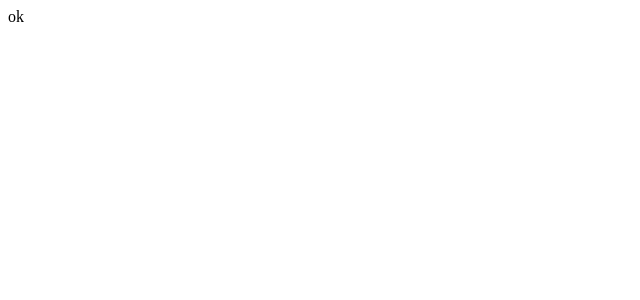
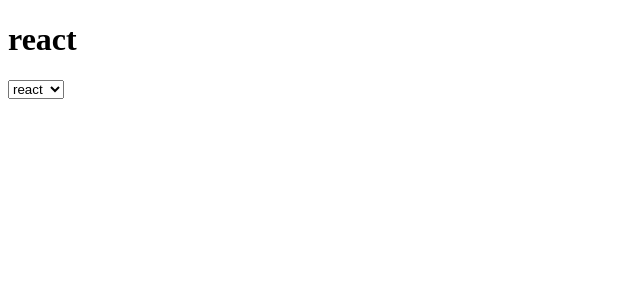
Before and after one commit to buxuku/records, a React (Create React App) app in the folder sync/: page / in a window 1280 px wide. Shown: the top 300 px of the page, without its empty margins (0-640 px from the left). Built offline with nearby package versions, Linux system fonts and the light colour scheme.

Commit message:
add picker component

```diff
--- a/sync/src/actions/index.js
+++ b/sync/src/actions/index.js
@@ -4,7 +4,7 @@
 export const RECEIVE_POSTS = 'RECEIVE_POSTS';
 export const INVALIDATE_REDDIT = 'INVALIDATE_REDDIT';
 
-export function sleectReddit(reddit) {
+export function selectedReddit(reddit) {
     return {
         type: SELECT_REDDIT,
         reddit,
--- /dev/null
+++ b/sync/src/components/Picker.js
@@ -0,0 +1,18 @@
+import React from 'react';
+
+export default function ({ value, onChange, options}) {
+    return (
+        <span>
+            <h1>{value}</h1>
+            <select
+              onChange={e => onChange(e.target.value)}
+              value={value}
+            >
+            {options.map(item => (<option value={item} key={item}>
+                {item}
+                </option>
+            ))}
+            </select>
+        </span>
+    )
+}
--- a/sync/src/containers/App.js
+++ b/sync/src/containers/App.js
@@ -1,5 +1,45 @@
-import React from 'react';
+import React,{ Component } from 'react';
+import { connect } from 'react-redux';
+import Picker from '../components/Picker';
+import { selectedReddit } from '../actions';
 
-export default function App() {
-    return <div>ok</div>
+class App extends Component{
+    constructor(props){
+        super(props);
+    }
+    handleChange = (reddit) => {
+        this.props.dispatch(selectedReddit(reddit));
+    }
+    render() {
+        const { selectedReddit } = this.props;
+        return (
+            <div>
+                <Picker
+                  value="react"
+                  onChange={this.handleChange}
+                  options={['react','redux']}
+                />
+            </div>
+        )
+    }
 }
+
+function mapStateToProps(state) {
+    const { selectedReddit, postByReddit } = state;
+    const {
+        isFetching,
+        lastUpdated,
+        items: posts
+    } = postByReddit[selectedReddit] || {
+        isFetching: true,
+        items: []
+    };
+    return {
+        selectedReddit,
+        posts,
+        lastUpdated,
+        isFetching
+    }
+}
+
+export default connect(mapStateToProps)(App)
--- a/sync/src/reducers/index.js
+++ b/sync/src/reducers/index.js
@@ -1,8 +1,10 @@
 import { combineReducers } from 'redux';
 import selectedReddit from './selectedReddit';
+import postByReddit from './postByReddit';
 
 const rootReducers = combineReducers({
-    selectedReddit
+    selectedReddit,
+    postByReddit
 });
 
 export default rootReducers;
--- /dev/null
+++ b/sync/src/reducers/postByReddit.js
@@ -0,0 +1,8 @@
+export default function postByReddit(state = {}, action) {
+    switch(action.type) {
+        case 'test':
+        return state;
+        default:
+        return state;
+    }
+}
```
